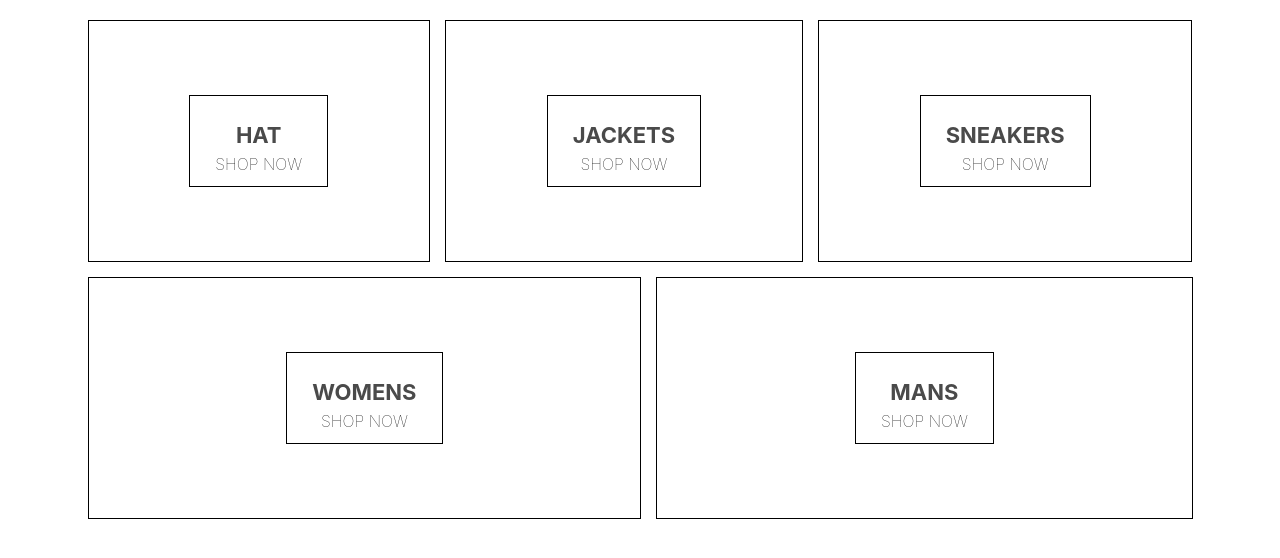
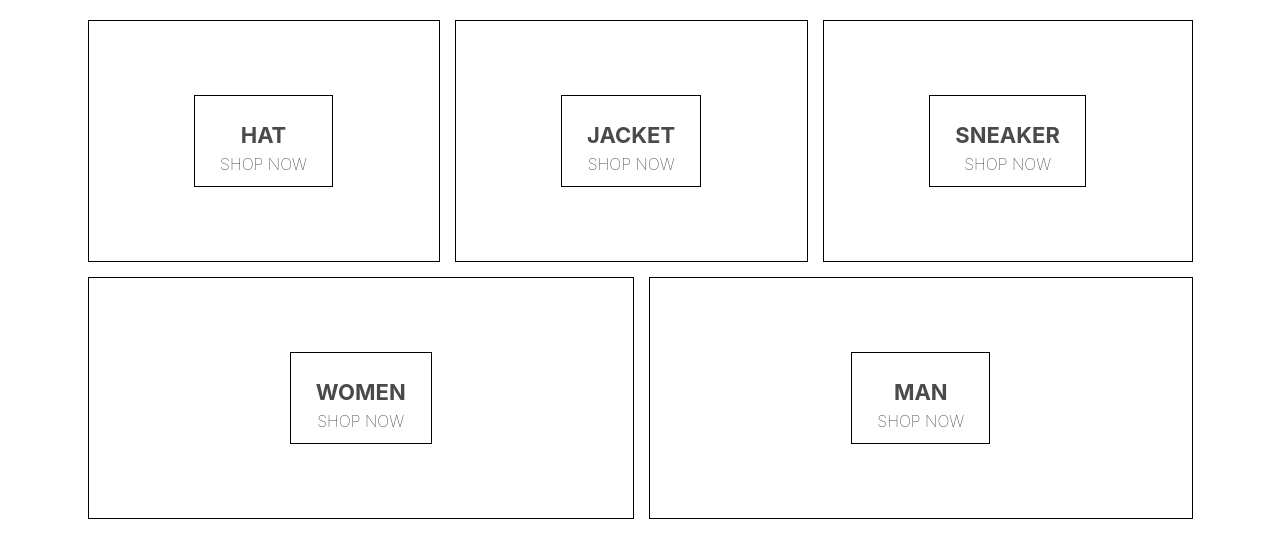
Before and after one commit to royal0721/ecommerce, a React (Create React App) app: page / in a window 1280 px wide. Shown: the top 558 px of the page. Built offline with nearby package versions, Linux system fonts and the light colour scheme.

Commit message:
feature branch delete s

```diff
--- a/src/homepage.component.jsx
+++ b/src/homepage.component.jsx
@@ -12,25 +12,25 @@
             </div>
             <div className='menu-item'>
                 <div className='content'>
-                    <h1 className='title'>JACKETS</h1>
+                    <h1 className='title'>JACKET</h1>
                     <span className='subtitle'>SHOP NOW</span>
                 </div>
             </div>
             <div className='menu-item'>
                 <div className='content'>
-                    <h1 className='title'>SNEAKERS</h1>
+                    <h1 className='title'>SNEAKER</h1>
                     <span className='subtitle'>SHOP NOW</span>
                 </div>
             </div>
             <div className='menu-item'>
                 <div className='content'>
-                    <h1 className='title'>WOMENS</h1>
+                    <h1 className='title'>WOMEN</h1>
                     <span className='subtitle'>SHOP NOW</span>
                 </div>
             </div>
             <div className='menu-item'>
                 <div className='content'>
-                    <h1 className='title'>MANS</h1>
+                    <h1 className='title'>MAN</h1>
                     <span className='subtitle'>SHOP NOW</span>
                 </div>
             </div>
```
